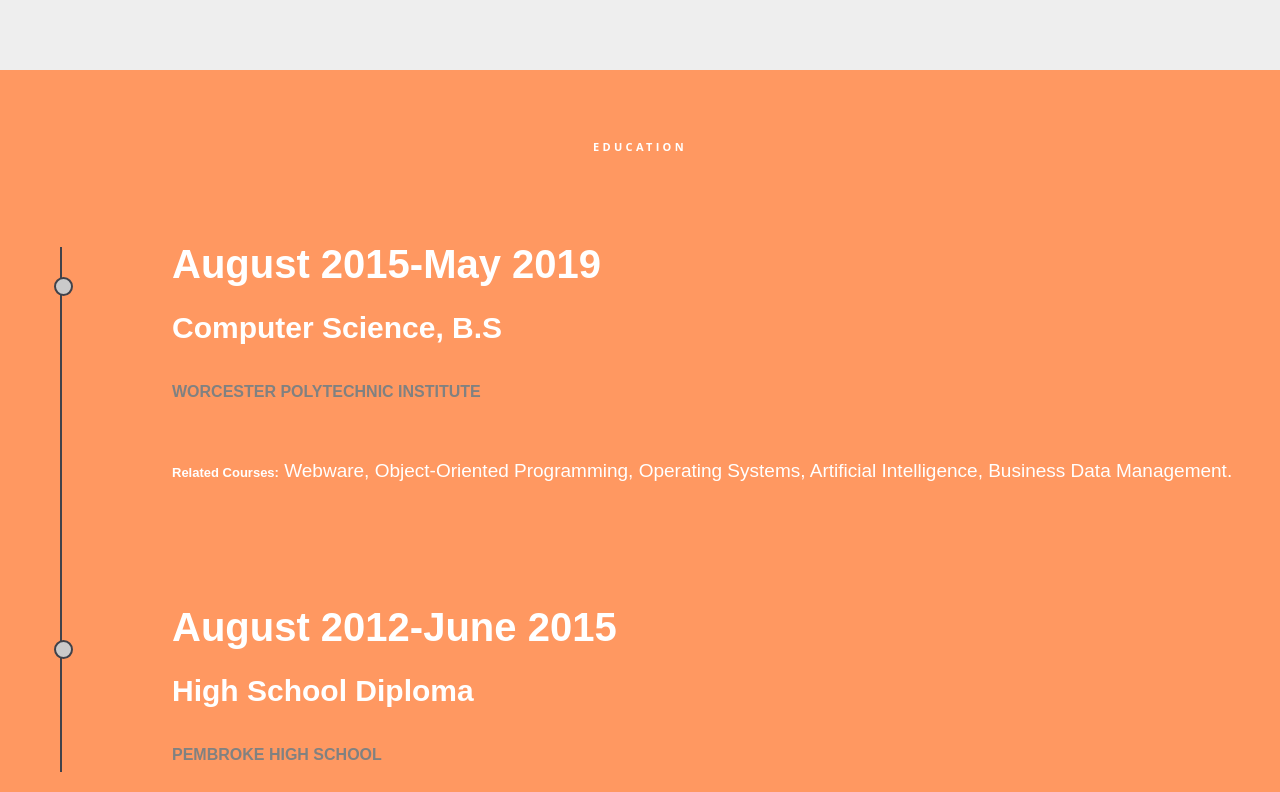
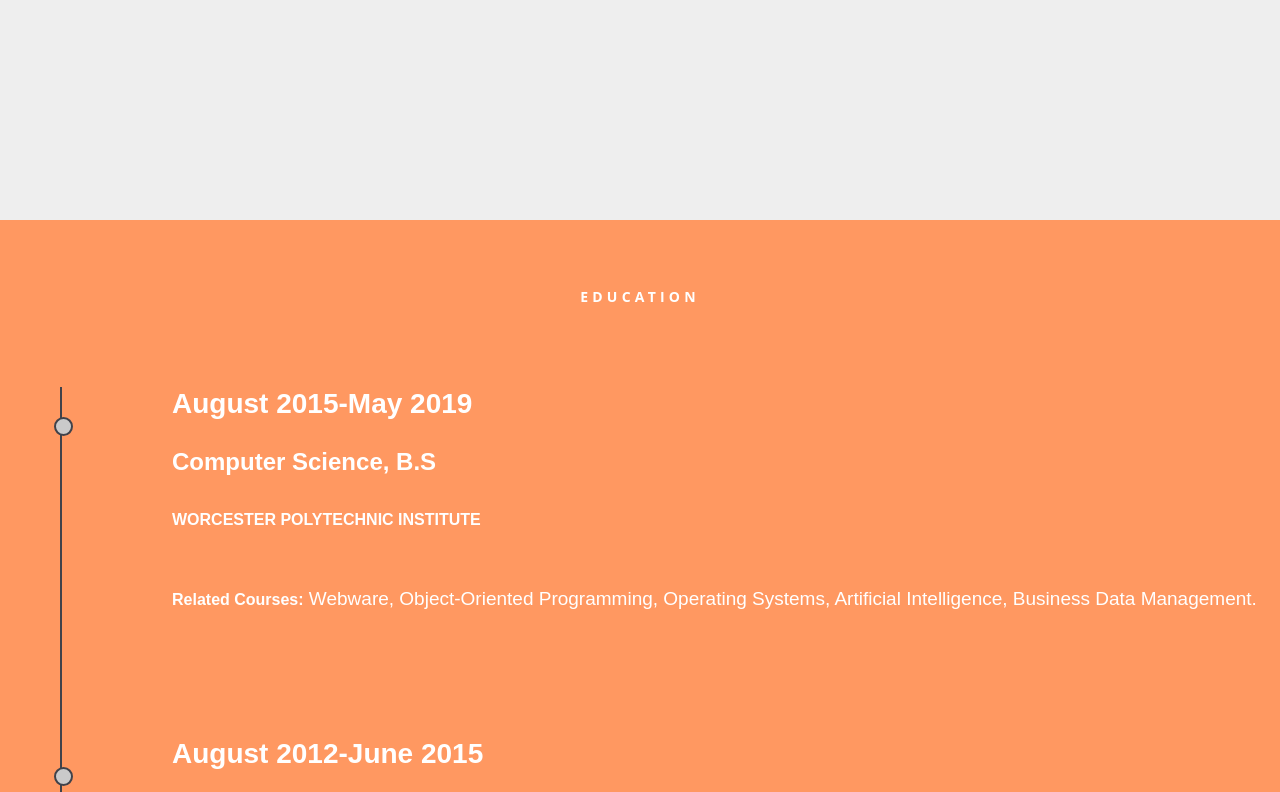
Before and after one commit to amandapennie/anpenniewpi.github.io, a plain HTML site: page index.html in a window 1280 px wide. Shown: the part 800-1592 px from the top of the page. Drawn offline with Linux system fonts and the light colour scheme.

Commit message:
formatting changes

```diff
--- a/css/style.css
+++ b/css/style.css
@@ -49,7 +49,7 @@ text {
 }
 
 h3 {
-	font-size: 30px;
+	font-size: 24px;
 }
 
 ul,
@@ -70,7 +70,7 @@ div {
 	letter-spacing: 0.3em;
 	font-weight: 700;
 	padding-bottom: 50px;
-	font-size: 11px;
+	font-size: 14px;
 	text-transform: uppercase;
 }
 
@@ -151,6 +151,7 @@ div {
 /*--- About ---*/
 
 #about {
+	margin-top: 150px;
 	background-color: #eee;
 	color: #8f8d8e;
     height: 500px;
@@ -198,6 +199,12 @@ div {
 	border-left: 2px solid #40424a;
 }
 
+.resume-list b {
+	font-weight: bold;
+	font-family: 'Karla', sans-serif;
+	font-size: 16px;
+}
+
 .resume-list li {
 	margin-bottom: 120px;
 	position: relative;
@@ -220,14 +227,13 @@ div {
 }
 
 .resume-list h2 {
-	font-size: 40px;
+	font-size: 28px;
 	margin-bottom: 10px;
 }
 
 .resume-list h4 {
 	font-size: 16px;
 	text-transform: uppercase;
-	color: #808181;
 	margin-top: 10px;
 	margin-bottom: 45px;
 }
@@ -244,7 +250,7 @@ div {
     margin-top: -30px;
     text-align: center;
     padding: 60px 0 60px 0;
-    font-size: 26px;
+    font-size: 13px;
     line-height: 40px;
 }
 
--- a/index.html
+++ b/index.html
@@ -106,7 +106,7 @@
 			<img>
 			<p class="info">
 				<b> Meeting Remote Application Marketing Website </b>
-				&nbsp; &nbsp; I developed the front end of a mobile application marketing website. I obtained the design of the website from the team’s UI/UX designer’s mockups within Zeplin and translated to a live website <a href="meetingremote.com">(meetingremote.com)</a>
+				&nbsp; &nbsp; I developed the front end of a mobile application marketing website. I obtained the design of the website from the team’s UI/UX designer’s mockups within Zeplin and translated to a live website.
 			</p>
 		</div>
 		<div class="portfolio">
```
